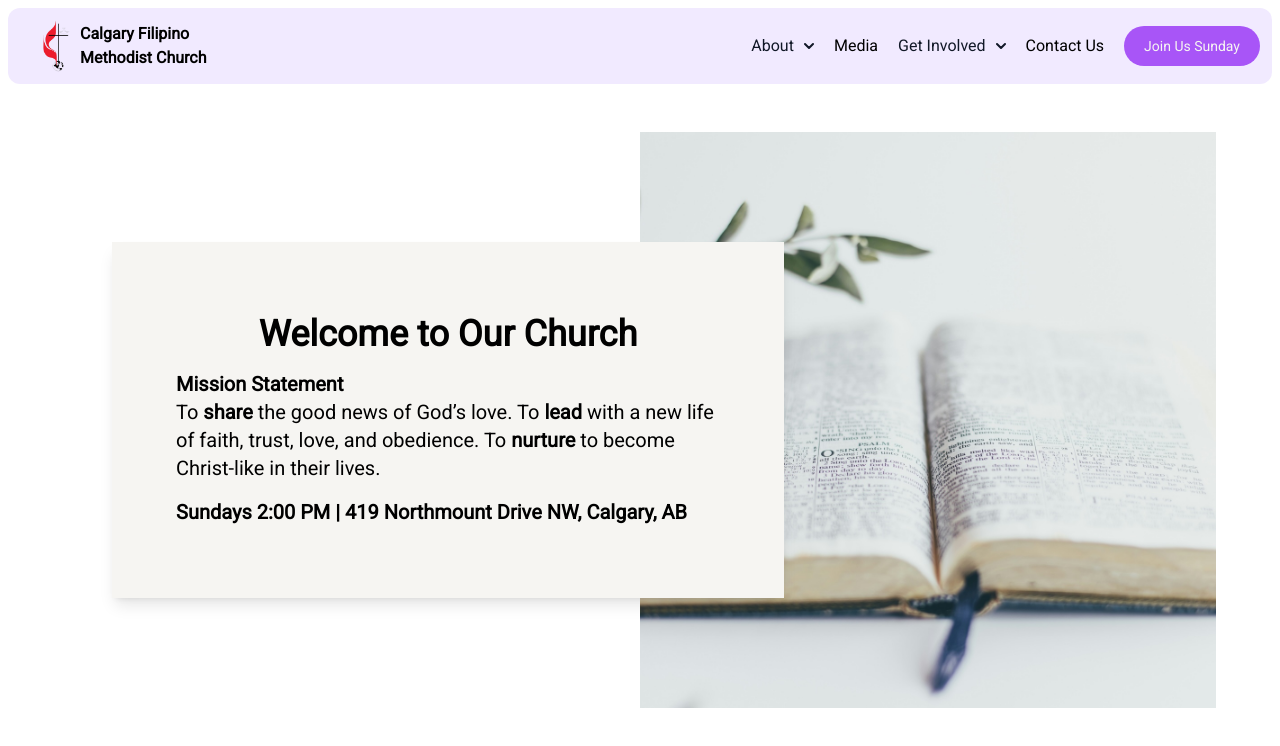
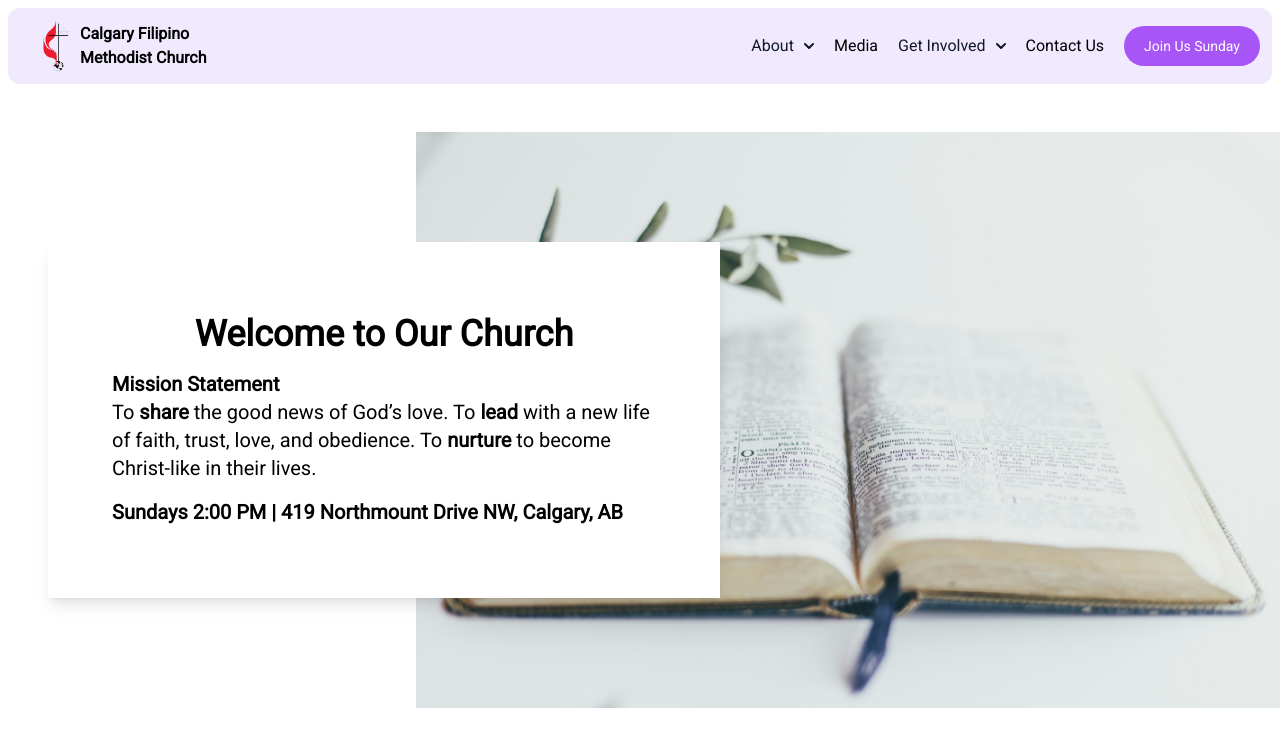
Before and after one commit to chvaldez10/cfmc-web-app, a Next.js app in the folder frontend/: page / in a window 1280 px wide. Shown: the top 746 px of the page. Built offline with nearby package versions, Linux system fonts and the light colour scheme.

Commit message:
styling cleanup before navbar refactor

```diff
--- a/frontend/src/app/error.tsx
+++ b/frontend/src/app/error.tsx
@@ -17,10 +17,7 @@ export default function Error({
   }, [error]);
 
   return (
-    <div
-      className="flex flex-col items-center justify-center text-center"
-      style={{ height: "90vh" }}
-    >
+    <div className="flex flex-col items-center justify-center text-center">
       <h1>Something went wrong. Please try again later</h1>
       <button
         className="hover:text-violet-300 text-violet-600"
--- a/frontend/src/components/core/buttons/PurplePillButton.tsx
+++ b/frontend/src/components/core/buttons/PurplePillButton.tsx
@@ -12,7 +12,7 @@ const baseClass =
   "font-medium rounded-full text-sm px-5 py-2.5 text-center transition-colors duration-300";
 
 const variants = {
-  filled: "text-white-0 bg-purple-500 hover:bg-white-0 hover:text-purple-500",
+  filled: "text-white-0 bg-purple-500 hover:bg-purple-700 hover:text-white-0",
 
   outline:
     "text-purple-500 border border-purple-500 hover:bg-purple-500 hover:text-white-0",
--- a/frontend/src/components/core/hero/TextOnImage.tsx
+++ b/frontend/src/components/core/hero/TextOnImage.tsx
@@ -3,9 +3,9 @@ import { FaRegSmile, FaLeaf, FaSeedling } from "react-icons/fa";
 
 const TextOnImage: React.FC<{}> = () => {
   return (
-    <div className="relative flex flex-col items-center mx-auto lg:flex-row-reverse lg:max-w-5xl lg:mt-12 xl:max-w-6xl align-center">
+    <div className="relative flex flex-col items-center mx-auto lg:flex-row-reverse lg:max-w-5xl lg:mt-12 xl:max-w-7xl align-center">
       {/* Image Column */}
-      <div className="hidden lg:block w-full h-64 lg:w-1/2 lg:h-576">
+      <div className="hidden lg:block w-full h-64 lg:w-576 lg:h-576 lg:ml-6">
         <Image
           src="/background/Bible_with_leaf_resized.jpg"
           alt="tmp image"
@@ -18,7 +18,6 @@ const TextOnImage: React.FC<{}> = () => {
 
       {/* Text Column */}
       <div className="relative max-w-lg md:max-w-2xl md:shadow-lg md:absolute lg:w-3/5 lg:left-0 lg:ml-20 xl:ml-12 z-10 bg-white-0">
-        {/* Text Wrapper */}
         <div className="flex flex-col p-12 md:px-16 my-6">
           <h2 className="text-2xl font-bold lg:text-4xl text-center">
             Welcome to Our Church
--- a/frontend/tailwind.config.ts
+++ b/frontend/tailwind.config.ts
@@ -12,7 +12,7 @@ const config: Config = {
         "576": "576px",
       },
       width: {
-        "864": "864px",
+        "576": "864px",
       },
       colors: {
         green: {
@@ -36,7 +36,7 @@ const config: Config = {
           50: "#F3CA52",
         },
         white: {
-          0: "#F6F5F2",
+          0: "#ffffff",
           10: "#FEFAF6",
         },
         violet: {
```
